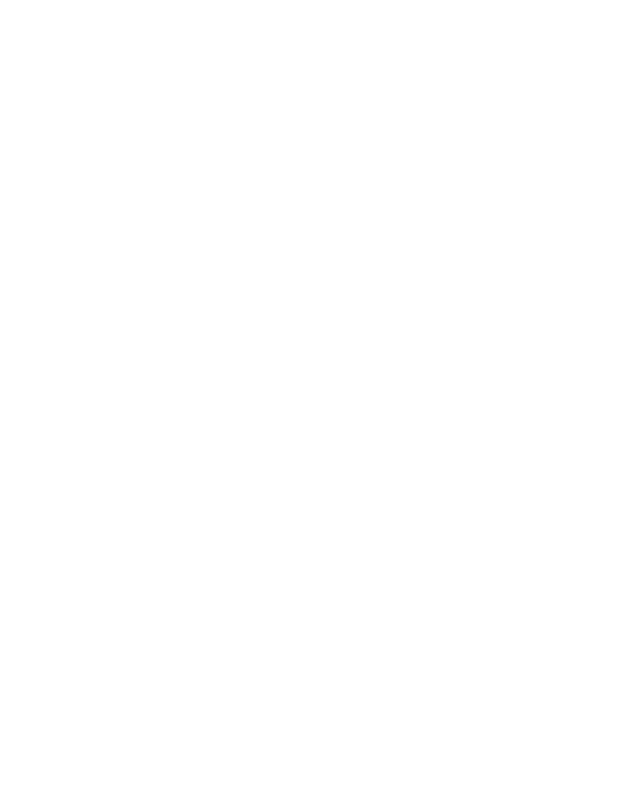
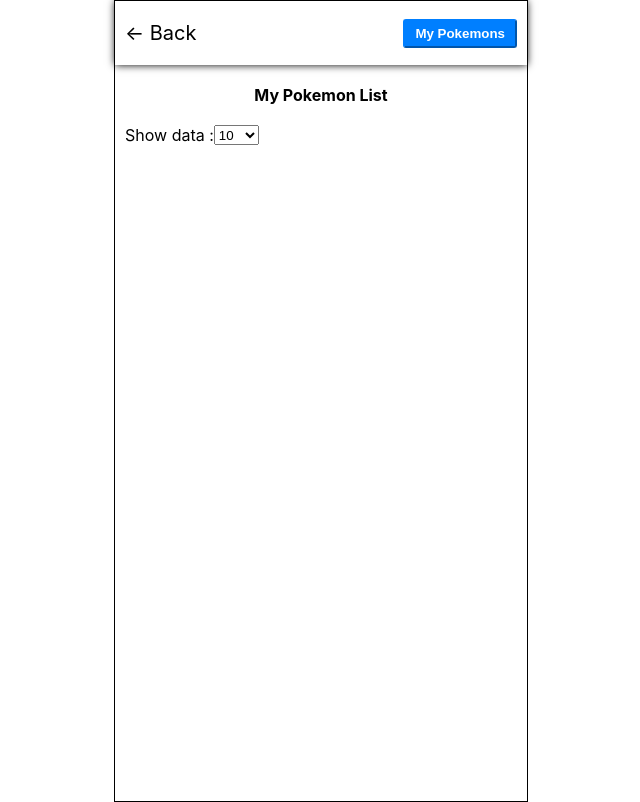
Before and after one commit to aria6/pokemon, a React (Create React App) app: page /my_pokemon in a window 1280 px wide. Shown: the whole page, without its empty margins (319-959 px from the left). Built offline with nearby package versions, Linux system fonts and the light colour scheme.

Commit message:
Add myPokemon scene

```diff
--- a/src/scenes/MyPokemon.jsx
+++ b/src/scenes/MyPokemon.jsx
@@ -1,5 +1,177 @@
-import React from 'react';
+import React, { useState } from 'react';
+import styled from '@emotion/styled';
 
-export default function MyPokemon() {
-  return <div></div>;
+import Header from '../generals/components/Header';
+import { useMyPokemon } from '../generals/context/myPokemonContext';
+
+function MyPokemon() {
+  let { myPokemon, setMyPokemon } = useMyPokemon();
+
+  let [limit, setLimit] = useState(10);
+  let [activePage, setActivePage] = useState(1);
+
+  let count = myPokemon.length;
+  let pages = Math.ceil(count / limit);
+
+  let pageComponent = (amountPage, activePage) => {
+    let arr = [];
+
+    if (activePage > 1) {
+      arr.push(
+        <PagingItem onClick={() => setActivePage(1)}>{'|<'}</PagingItem>
+      );
+      arr.push(
+        <PagingItem
+          onClick={() =>
+            setActivePage(activePage <= 1 ? activePage : activePage - 1)
+          }
+        >
+          {'<'}
+        </PagingItem>
+      );
+    }
+
+    for (let i = 1; i <= amountPage; i++) {
+      if (
+        (i >= activePage - 2 && i <= activePage) ||
+        (i >= activePage && i <= activePage + 2)
+      ) {
+        arr.push(
+          <PagingItem
+            selected={i === activePage}
+            onClick={() => setActivePage(i)}
+          >
+            {i}
+          </PagingItem>
+        );
+      }
+    }
+
+    if (activePage < pages) {
+      arr.push(
+        <PagingItem
+          onClick={() =>
+            setActivePage(
+              activePage >= amountPage ? activePage : activePage + 1
+            )
+          }
+        >
+          {'>'}
+        </PagingItem>
+      );
+      arr.push(
+        <PagingItem onClick={() => setActivePage(amountPage)}>
+          {'>|'}
+        </PagingItem>
+      );
+    }
+
+    return arr;
+  };
+
+  return (
+    <Container>
+      <Header />
+      <Title>My Pokemon List</Title>
+      <Toolbar>
+        <ToolbarItem>
+          <label>Show data : </label>
+          <select
+            value={limit}
+            onChange={(event) => {
+              setLimit(event.target.value);
+              setActivePage(1);
+            }}
+          >
+            <option value={10}>10</option>
+            <option value={50}>50</option>
+            <option value={100}>100</option>
+          </select>
+        </ToolbarItem>
+        <ToolbarItem>{pageComponent(pages, activePage)}</ToolbarItem>
+      </Toolbar>
+      <div style={styles.contentWrapper}>
+        {myPokemon &&
+          myPokemon.map((item, index) => {
+            return (
+              <div style={styles.itemList} key={`pokemonList-${index}`}>
+                {item.image && (
+                  <img src={item.image} width={100} height={100} />
+                )}
+                <div>{item.nickname}</div>
+                <button
+                  style={styles.releaseButton}
+                  onClick={() => {
+                    if (
+                      window.confirm('Are you sure want release this pokemon?')
+                    ) {
+                      setMyPokemon([
+                        ...myPokemon.filter((it) => it.nickname !== item.nickname),
+                      ]);
+                    }
+                  }}
+                >
+                  Release
+                </button>
+              </div>
+            );
+          })}
+      </div>
+    </Container>
+  );
 }
+
+const PagingItem = styled.div`
+  margin-left: 3px;
+  margin-right: 3px;
+  font-weight: ${(props) => (props.selected ? 'bold' : 'normal')};
+  cursor: pointer;
+`;
+
+const Container = styled.div`
+  background-color: white;
+  height: 100%;
+  border: solid;
+  border-width: 0.5px;
+`;
+
+const Toolbar = styled.div`
+  display: flex;
+  flex-direction: row;
+  justify-content: space-between;
+`;
+
+const ToolbarItem = styled.div`
+  margin: 20px 10px 20px 10px;
+  display: flex;
+  flex-direction: row;
+`;
+
+const Title = styled.div`
+  font-weight: bold;
+  text-align: center;
+  margin-top: 20px;
+`;
+
+// TODO : I dont know the issues yet, when i want to implement display flex on emotion/styled is not work like what i want
+let styles = {
+  itemList: {
+    display: 'flex',
+    justifyContent: 'center',
+    alignItems: 'center',
+    flexDirection: 'column',
+    margin: 5,
+    flex: '0 0 10%',
+    fontWeight: 'bold',
+  },
+  contentWrapper: {
+    display: 'flex',
+    flexWrap: 'wrap',
+    overflow: 'scroll',
+    maxHeight: '80%',
+    justifyContent: 'space-around',
+  },
+  releaseButton: { marginTop: 4 },
+};
+
+export default MyPokemon;
```
